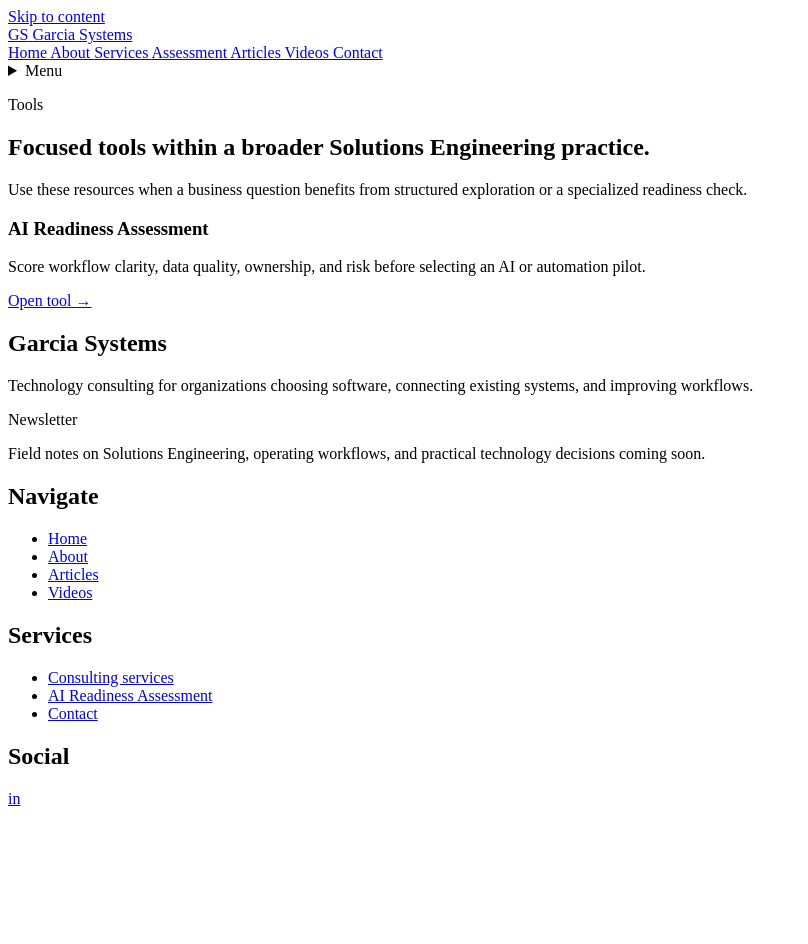
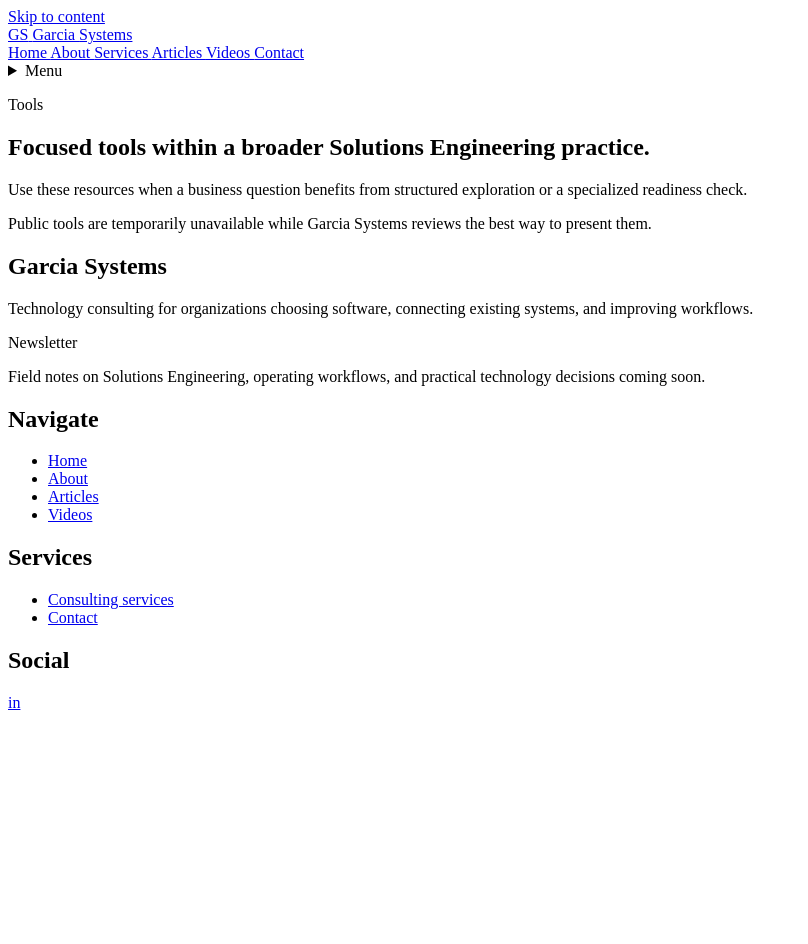
Before and after one commit to Garcia-Systems/garcia-systems, a Laravel app: page /tools in a window 1280 px wide. Shown: the top 944 px of the page, without its empty margins (0-808 px from the left). Run offline with Laravel 12, Linux system fonts and the light colour scheme.

Commit message:
Hide AI Readiness Assessment by default

```diff
--- a/app/Http/Controllers/PageController.php
+++ b/app/Http/Controllers/PageController.php
@@ -348,6 +348,8 @@ class PageController extends Controller
 
     public function assessmentResult(Assessment $assessment)
     {
+        abort_unless(config('garcia.features.ai_assessment'), 404);
+
         $assessment->loadMissing('responses.question');
 
         $categoryScores = $assessment->category_scores ?: $this->assessmentCategoryScores(
--- a/config/garcia.php
+++ b/config/garcia.php
@@ -2,7 +2,7 @@
 
 return [
     'features' => [
-        'ai_assessment' => env('FEATURE_AI_ASSESSMENT', true),
+        'ai_assessment' => env('FEATURE_AI_ASSESSMENT', false),
         'opportunity_atlas' => env('FEATURE_OPPORTUNITY_ATLAS', false),
         'opportunity_explorer' => env('FEATURE_OPPORTUNITY_EXPLORER', env('FEATURE_OPPORTUNITY_ATLAS', false)),
     ],
--- a/resources/views/articles/show.blade.php
+++ b/resources/views/articles/show.blade.php
@@ -80,7 +80,9 @@
                 @if(config('garcia.features.opportunity_atlas'))
                     <a class="rounded-2xl bg-cyan-400 px-5 py-3 font-semibold text-slate-950" href="{{ route('atlas') }}">Explore the Opportunity Atlas</a>
                 @endif
-                <a class="rounded-2xl border border-white/15 px-5 py-3 font-semibold text-white" href="{{ route('assessment') }}">Discuss the business question</a>
+                @if(config('garcia.features.ai_assessment'))
+                    <a class="rounded-2xl border border-white/15 px-5 py-3 font-semibold text-white" href="{{ route('assessment') }}">Discuss the business question</a>
+                @endif
                 <a class="rounded-2xl border border-white/15 px-5 py-3 font-semibold text-white" href="{{ route('contact') }}">Contact Garcia Systems</a>
             </div>
         </div>
--- a/resources/views/components/footer.blade.php
+++ b/resources/views/components/footer.blade.php
@@ -26,7 +26,9 @@
                 @if(config('garcia.features.opportunity_atlas'))
                     <li><a class="hover:text-cyan-300 focus:outline-none focus-visible:ring-2 focus-visible:ring-cyan-300" href="{{ route('atlas') }}">Opportunity Atlas</a></li>
                 @endif
-                <li><a class="hover:text-cyan-300 focus:outline-none focus-visible:ring-2 focus-visible:ring-cyan-300" href="{{ route('assessment') }}">AI Readiness Assessment</a></li>
+                @if(config('garcia.features.ai_assessment'))
+                    <li><a class="hover:text-cyan-300 focus:outline-none focus-visible:ring-2 focus-visible:ring-cyan-300" href="{{ route('assessment') }}">AI Readiness Assessment</a></li>
+                @endif
                 <li><a class="hover:text-cyan-300 focus:outline-none focus-visible:ring-2 focus-visible:ring-cyan-300" href="{{ route('contact') }}">Contact</a></li>
             </ul>
         </nav>
--- a/resources/views/pages/home.blade.php
+++ b/resources/views/pages/home.blade.php
@@ -70,12 +70,14 @@
         </section>
     @endif
 
+    @if(config('garcia.features.ai_assessment'))
         <section class="gs-shell gs-section">
             <div class="gs-panel grid gap-10 overflow-hidden border-cyan-300/30 p-8 md:grid-cols-[1fr_auto] md:items-center md:p-12">
                 <div><p class="gs-eyebrow">Specialized assessment tool</p><h2 class="mt-3 text-3xl font-bold tracking-tight md:text-5xl">Evaluate AI Readiness</h2><p class="mt-4 max-w-3xl text-lg text-slate-300">When AI is a plausible option, use this focused tool to examine workflow clarity, data, ownership, economics, and risk before selecting a pilot.</p><x-glow-button class="mt-7" :href="route('assessment')">Take the assessment</x-glow-button></div>
                 <div class="relative mx-auto flex h-48 w-48 items-center justify-center rounded-full bg-[conic-gradient(from_220deg,#5ee7f7_0_62%,rgb(94_231_247/.08)_62%)] p-2 shadow-[0_0_55px_rgb(34_211_238/.12)]" role="img" aria-label="Readiness assessment gauge illustration"><div class="flex h-full w-full flex-col items-center justify-center rounded-full bg-[#06101e]"><span class="text-4xl font-bold text-cyan-200">4</span><span class="mt-1 text-xs uppercase tracking-[.2em] text-slate-400">dimensions</span></div></div>
             </div>
         </section>
+    @endif
 
     @foreach([['Latest Thinking','Featured articles','Practical writing on workflow clarity, systems, solution choices, and applied technology.','articles'], ['Featured videos','Short explainers for operational and automation decisions.',null,'videos']] as [$eyebrow,$heading,$description,$type])
         <section class="gs-shell py-14 md:py-20">
--- a/resources/views/pages/services.blade.php
+++ b/resources/views/pages/services.blade.php
@@ -19,7 +19,9 @@
         <p class="mt-6 max-w-3xl text-lg text-slate-300">Garcia Systems helps you choose software, connect it to the systems you rely on, and improve how your team works. We start with your goals, current tools, budget, and constraints, then recommend a practical implementation path.</p>
         <div class="mt-8 flex flex-wrap gap-3">
             <a class="rounded-full bg-cyan-400 px-6 py-3 font-semibold text-slate-950" href="{{ route('contact') }}">Discuss a business problem</a>
-            <a class="rounded-full border border-white/15 px-6 py-3 font-semibold text-slate-100" href="{{ route('assessment') }}">Use the AI assessment</a>
+            @if(config('garcia.features.ai_assessment'))
+                <a class="rounded-full border border-white/15 px-6 py-3 font-semibold text-slate-100" href="{{ route('assessment') }}">Use the AI assessment</a>
+            @endif
         </div>
     </section>
 
--- a/resources/views/pages/tools.blade.php
+++ b/resources/views/pages/tools.blade.php
@@ -1,4 +1,4 @@
-<x-layouts.app title="Tools" page-description="Use Garcia Systems tools including the AI Readiness Assessment and Opportunity Atlas.">
+<x-layouts.app title="Tools" page-description="Garcia Systems tools for evaluating workflows and technology decisions.">
     <section class="mx-auto max-w-6xl px-6 py-16 md:py-20">
         <x-section-heading eyebrow="Tools" title="Focused tools within a broader Solutions Engineering practice." description="Use these resources when a business question benefits from structured exploration or a specialized readiness check." />
 
```
Also changed, not shown: tests/Feature/GarciaContentCommandsTest.php (+15 -0 lines), tests/Feature/LeadTrackingTest.php (+4 -0 lines), tests/Feature/Phase1FeatureTest.php (+9 -2 lines), tests/Feature/PublicNavigationExperienceTest.php (+4 -0 lines), tests/Feature/PublicPositioningTest.php (+1 -2 lines). Lines whose indentation alone changed are shown as unchanged.
